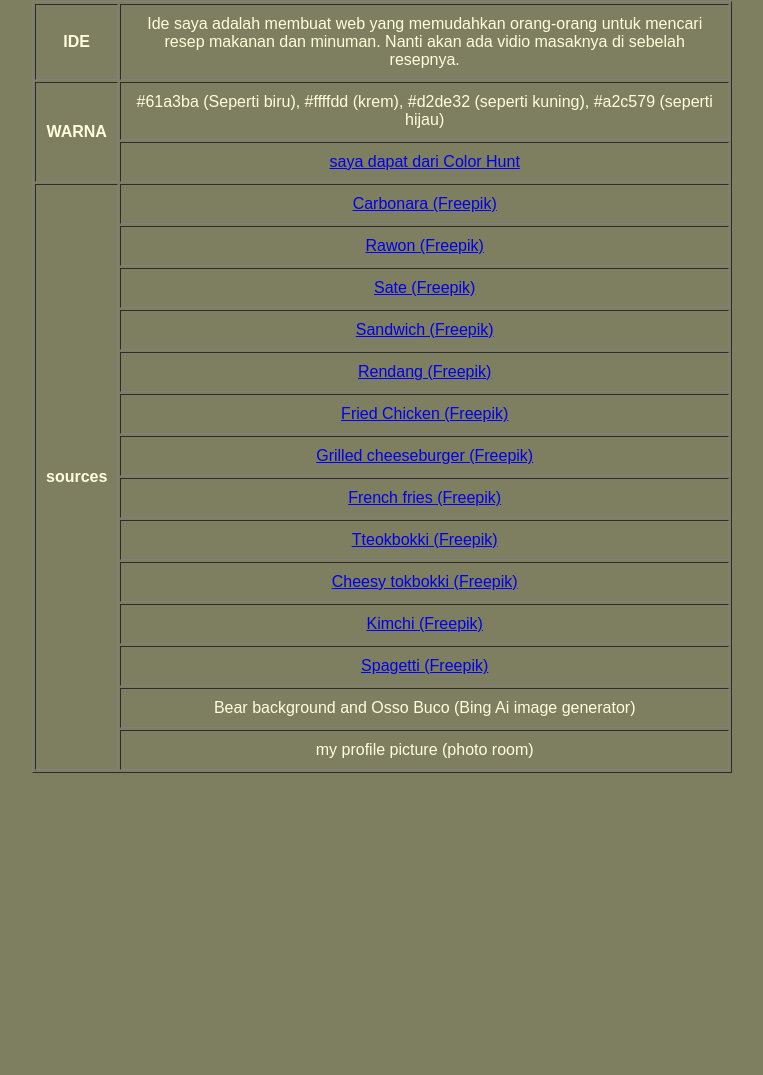
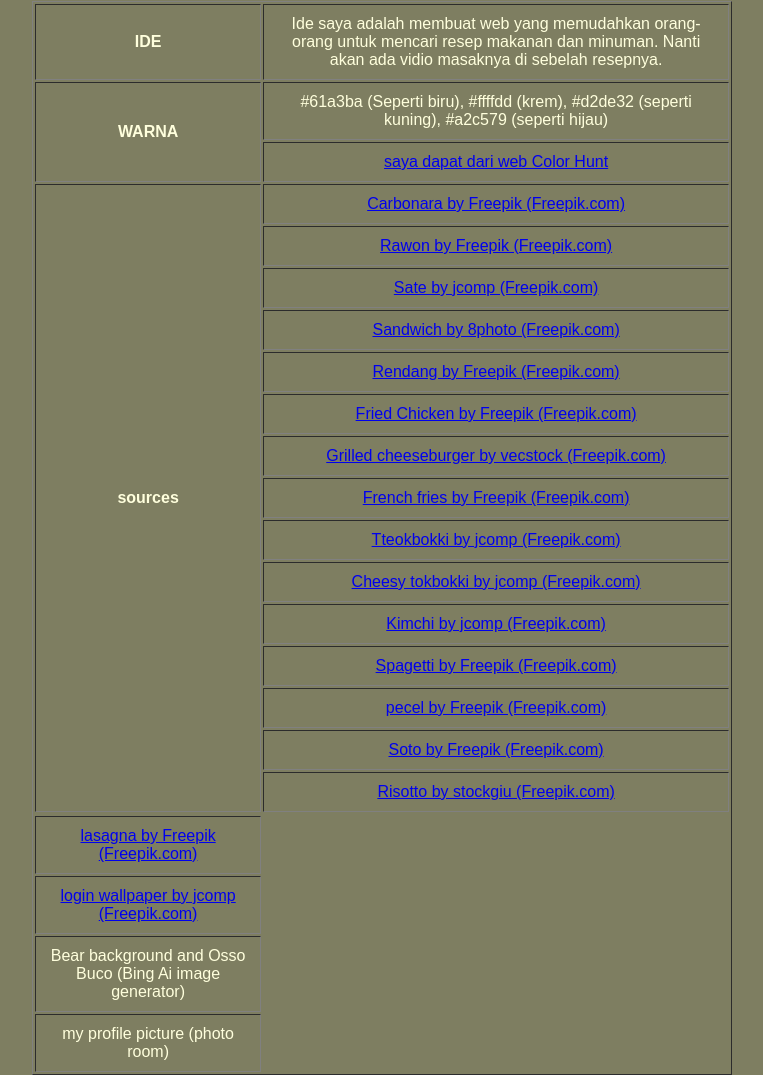
Before and after one commit to Rajindra12/TugasAkhirDasprog, a plain HTML site: page orangnya.html in a window 1280 px wide. Shown: the part 1181-2256 px from the top of the page, without its empty margins (258-1021 px from the left). Before the commit the page ends 2054 px from the top, so only its background shows below. Drawn offline with Linux system fonts and the light colour scheme.

Commit message:
first commit

```diff
--- a/orangnya.html
+++ b/orangnya.html
@@ -22,7 +22,7 @@
       </nav>
 
       <div class="btn">
-        <button class="header__loginbtn">Login</button>
+        <button class="header__loginbtn"><a href="login.html">Login</a></button>
         <button class="header__signupbtn">Sign Up</button>
       </div>
     </header>
@@ -92,16 +92,16 @@
       <tr>
         <td>
           <a href="https://colorhunt.co/palette/61a3baffffddd2de32a2c579"
-            >saya dapat dari Color Hunt</a
+            >saya dapat dari web Color Hunt</a
           >
         </td>
       </tr>
       <tr>
-        <th rowspan="14">sources</th>
+        <th rowspan="15">sources</th>
         <td>
           <a
             href="https://img.freepik.com/free-photo/delicious-pasta-plate_23-2150690687.jpg?size=626&ext=jpg&ga=GA1.1.1581541846.1693224330&semt=sph"
-            >Carbonara (Freepik)</a
+            >Carbonara by Freepik (Freepik.com)</a
           >
         </td>
       </tr>
@@ -109,7 +109,7 @@
         <td>
           <a
             href="https://img.freepik.com/free-photo/delicious-goulash-ready-dinner_23-2149370849.jpg?size=626&ext=jpg&ga=GA1.1.1581541846.1693224330&semt=sph"
-            >Rawon (Freepik)</a
+            >Rawon by Freepik (Freepik.com)</a
           >
         </td>
       </tr>
@@ -117,7 +117,7 @@
         <td>
           <a
             href="https://img.freepik.com/free-photo/bbq-grill-cooked-with-hot-spicy-sichuan-pepper-sauce-is-chinese-herb_1150-13495.jpg?size=626&ext=jpg&ga=GA1.1.1581541846.1693224330&semt=sph"
-            >Sate (Freepik)</a
+            >Sate by jcomp (Freepik.com)</a
           >
         </td>
       </tr>
@@ -125,7 +125,7 @@
         <td>
           <a
             href="https://img.freepik.com/free-photo/side-view-club-sandwich-with-salted-cucumbers-lemon-olives-round-white-plate_176474-3049.jpg?size=626&ext=jpg&ga=GA1.1.1581541846.1693224330&semt=ais"
-            >Sandwich (Freepik)</a
+            >Sandwich by 8photo (Freepik.com)</a
           >
         </td>
       </tr>
@@ -133,7 +133,7 @@
         <td>
           <a
             href="https://img.freepik.com/free-photo/delicious-goulash-ready-dinner_23-2149370900.jpg?size=626&ext=jpg&ga=GA1.1.1581541846.1693224330&semt=sph"
-            >Rendang (Freepik)</a
+            >Rendang by Freepik (Freepik.com)</a
           >
         </td>
       </tr>
@@ -142,7 +142,7 @@
         <td>
           <a
             href="https://img.freepik.com/free-photo/close-up-fried-chicken-drumsticks_23-2148682835.jpg?size=626&ext=jpg&ga=GA1.1.1581541846.1693224330&semt=ais"
-            >Fried Chicken (Freepik)</a
+            >Fried Chicken by Freepik (Freepik.com)</a
           >
         </td>
       </tr>
@@ -150,7 +150,7 @@
         <td>
           <a
             href="https://img.freepik.com/free-photo/grilled-cheeseburger-sesame-bun-with-fresh-toppings-generative-ai_188544-12325.jpg?size=626&ext=jpg&ga=GA1.1.1581541846.1693224330&semt=sph"
-            >Grilled cheeseburger (Freepik)</a
+            >Grilled cheeseburger by vecstock (Freepik.com)</a
           >
         </td>
       </tr>
@@ -158,7 +158,7 @@
         <td>
           <a
             href="https://img.freepik.com/free-photo/top-view-french-fries-bowl-with-ketchup-sauce_23-2148701517.jpg?size=626&ext=jpg&ga=GA1.1.1581541846.1693224330&semt=ais"
-            >French fries (Freepik)</a
+            >French fries by Freepik (Freepik.com)</a
           >
         </td>
       </tr>
@@ -166,7 +166,7 @@
         <td>
           <a
             href="https://img.freepik.com/free-photo/korean-instant-noodle-tteokbokki-korean-spicy-sauce-ancient-food_1150-42999.jpg?size=626&ext=jpg&ga=GA1.1.1581541846.1693224330&semt=ais"
-            >Tteokbokki (Freepik)</a
+            >Tteokbokki by jcomp (Freepik.com)</a
           >
         </td>
       </tr>
@@ -174,7 +174,7 @@
         <td>
           <a
             href="https://img.freepik.com/free-photo/cheesy-tokbokki-korean-traditional-food-black-board-background-lunch-dish_1150-42988.jpg?size=626&ext=jpg&ga=GA1.1.1581541846.1693224330&semt=ais"
-            >Cheesy tokbokki (Freepik)</a
+            >Cheesy tokbokki by jcomp (Freepik.com)</a
           >
         </td>
       </tr>
@@ -182,7 +182,7 @@
         <td>
           <a
             href="https://img.freepik.com/free-photo/kimchi-ready-eat-black-plate_1150-35692.jpg?size=626&ext=jpg&ga=GA1.1.1581541846.1693224330&semt=sph"
-            >Kimchi (Freepik)</a
+            >Kimchi by jcomp (Freepik.com)</a
           >
         </td>
       </tr>
@@ -190,7 +190,48 @@
         <td>
           <a
             href="https://img.freepik.com/free-photo/top-view-delicious-pasta-plate_23-2150690621.jpg?size=626&ext=jpg&ga=GA1.1.1581541846.1693224330&semt=sph"
-            >Spagetti (Freepik)</a
+            >Spagetti by Freepik (Freepik.com)</a
+          >
+        </td>
+      </tr>
+      <tr>
+        <td>
+          <a
+            href="https://img.freepik.com/free-photo/person-getting-street-food_23-2149004349.jpg?size=626&ext=jpg&ga=GA1.1.1581541846.1693224330&semt=sph"
+            >pecel by Freepik (Freepik.com)</a
+          >
+        </td>
+      </tr>
+      <tr>
+        <td>
+          <a
+            href="https://img.freepik.com/free-photo/person-getting-street-food_23-2149004349.jpg?size=626&ext=jpg&ga=GA1.1.1581541846.1693224330&semt=sph"
+            >Soto by Freepik (Freepik.com)</a
+          >
+        </td>
+      </tr>
+      <tr>
+        <td>
+          <a
+            href="https://img.freepik.com/free-photo/healthy-vegetarian-risotto-with-fresh-parsley-garnish-generated-by-ai_24640-80365.jpg?size=626&ext=jpg&ga=GA1.1.1581541846.1693224330&semt=sph"
+            >Risotto by stockgiu (Freepik.com)</a
+          >
+        </td>
+      </tr>
+      <tr></tr>
+      <tr>
+        <td>
+          <a
+            href="https://img.freepik.com/free-photo/delicious-pasta-plate_23-2150690553.jpg?size=626&ext=jpg&ga=GA1.1.1581541846.1693224330&semt=sph"
+            >lasagna by Freepik (Freepik.com)</a
+          >
+        </td>
+      </tr>
+      <tr>
+        <td>
+          <a
+            href="https://img.freepik.com/free-photo/scallions-peppers-garlic-shiitake-mushrooms-wooden-plate_1150-25629.jpg?w=1380&t=st=1701535156~exp=1701535756~hmac=57422adaa04fccd38a5c1b25924c038cfced9dd9adf0995a1ae0c62b97b20189"
+            >login wallpaper by jcomp (Freepik.com)</a
           >
         </td>
       </tr>
```
Also changed, not shown: courses.html (+1 -1 lines), style.css (+0 -20 lines), 1 other file.
